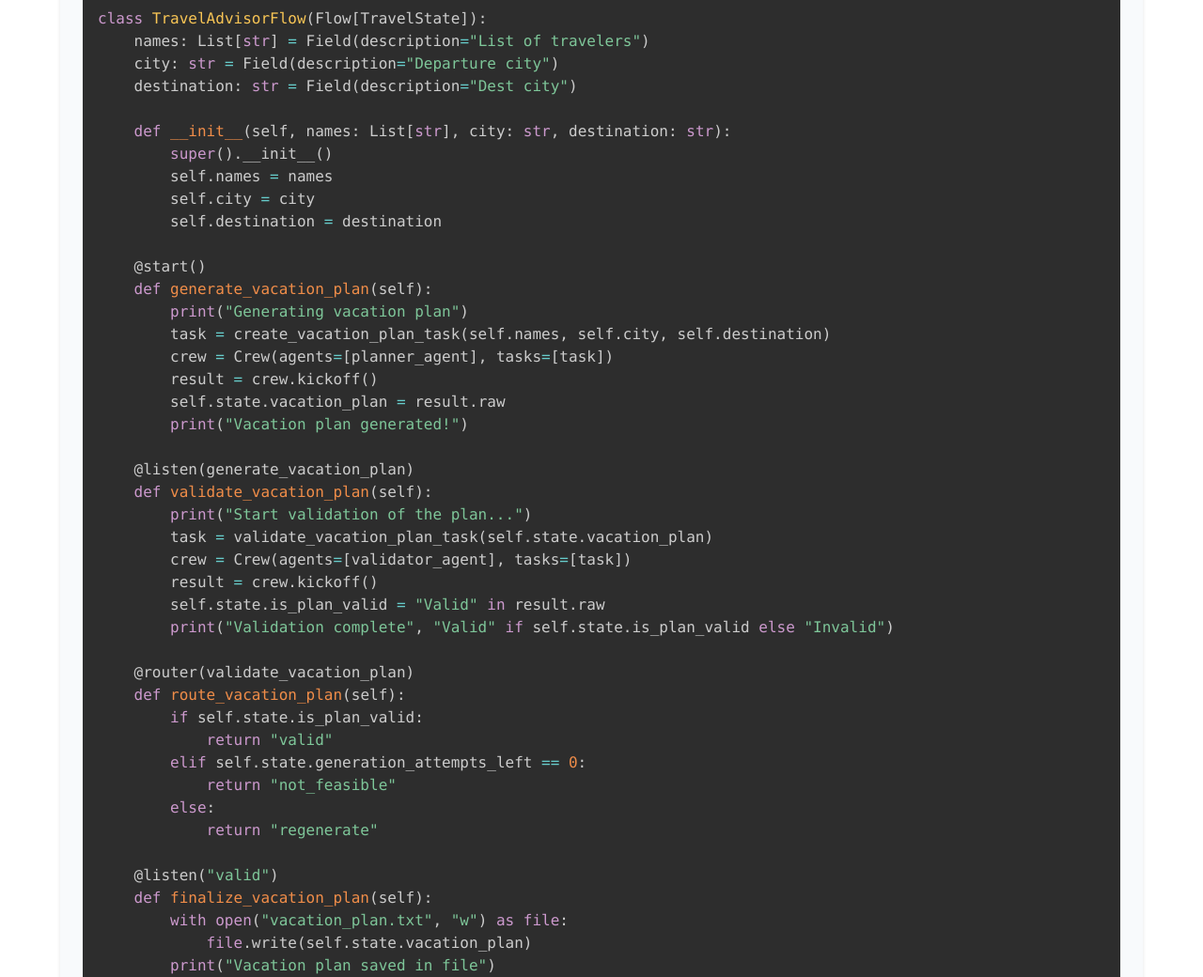
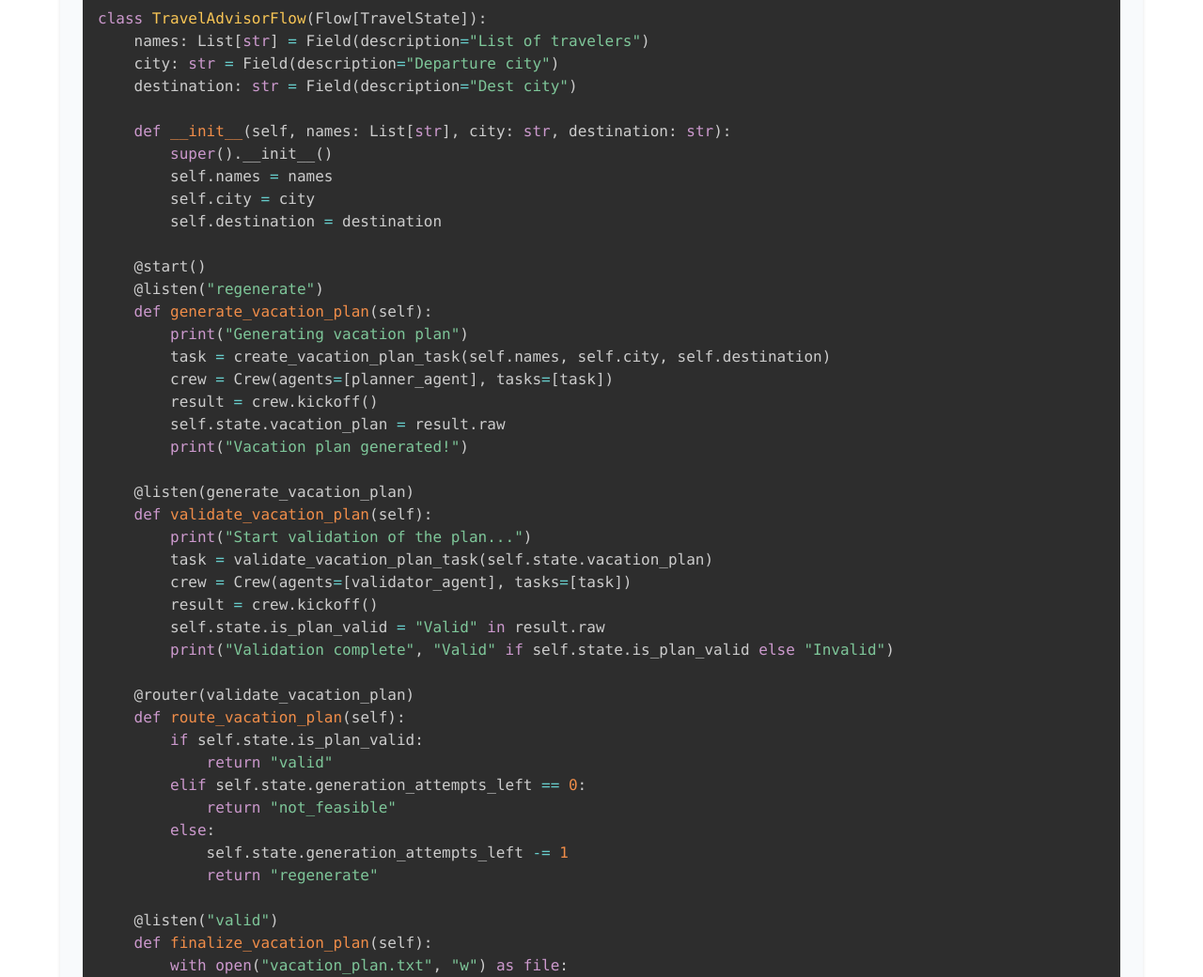
Before and after one commit to pigna90/crewai-workshops, a plain HTML site: page assignments/content-creation-guardrails.html in a window 1280 px wide. Shown: the part 2155-3195 px from the top of the page at 94% size. Drawn offline with nearby package versions, Linux system fonts and the light colour scheme.

Commit message:
Add regeneration logic to TravelAdvisorFlow and adjust generation attempts

```diff
--- a/assignments/content-creation-guardrails.html
+++ b/assignments/content-creation-guardrails.html
@@ -133,6 +133,7 @@ class TravelAdvisorFlow(Flow[TravelState]):
         self.destination = destination
 
     @start()
+    @listen("regenerate")
     def generate_vacation_plan(self):
         print("Generating vacation plan")
         task = create_vacation_plan_task(self.names, self.city, self.destination)
@@ -157,6 +158,7 @@ class TravelAdvisorFlow(Flow[TravelState]):
         elif self.state.generation_attempts_left == 0:
             return "not_feasible"
         else:
+            self.state.generation_attempts_left -= 1
             return "regenerate"
 
     @listen("valid")
@@ -164,11 +166,6 @@ class TravelAdvisorFlow(Flow[TravelState]):
         with open("vacation_plan.txt", "w") as file:
             file.write(self.state.vacation_plan)
         print("Vacation plan saved in file")
-
-    @listen("regenerate")
-    def regenerate_vacation_plan(self):
-        self.state.generation_attempts_left -= 1
-        self.generate_vacation_plan()
 
     @listen("not_feasible")
     def notify_user(self):
```
